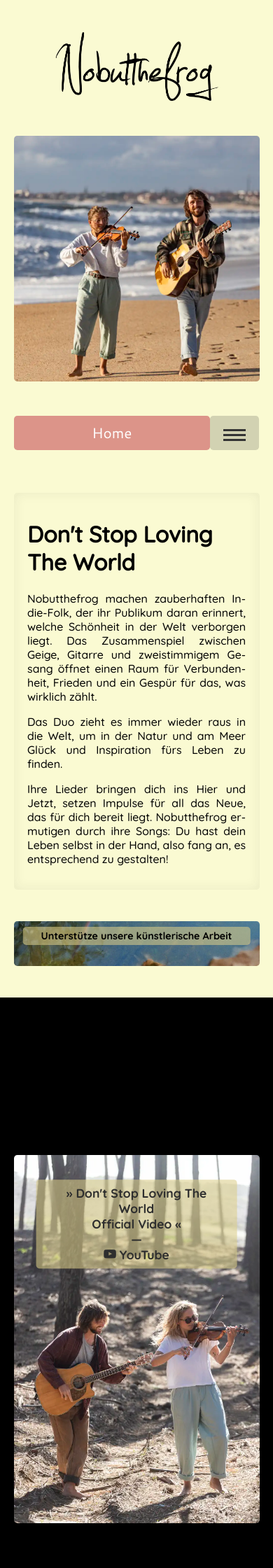
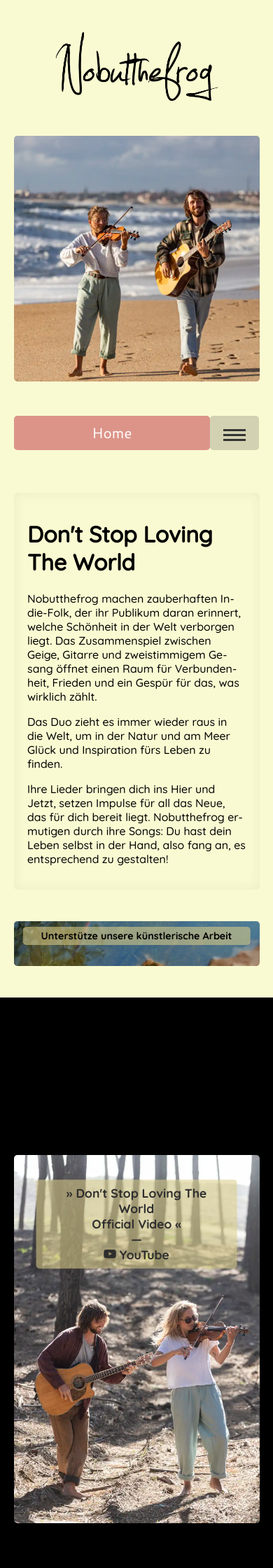
Before and after one commit to chrisongthb/nobutthefrog-com, a Jekyll site: the page built from source/index.md, in a window 390 px wide. Shown: the top 2240 px of the page at 70% size. Built offline with Jekyll 4.4.1, drawn with Linux system fonts in a browser that asks for light colours.

Commit message:
Fix some issues on small screens

```diff
--- a/source/assets/style/main.css
+++ b/source/assets/style/main.css
@@ -182,6 +182,11 @@
 #main-content-box p {
   hyphens: auto;
   text-align: justify;
+}
+
+/* avoid hyphens for mail addresses */
+#main-content-box a {
+  hyphens: none;
 }
 
 #main-content-box a {
@@ -500,6 +505,11 @@
   #main-content-box figure {
     margin-inline: 0px;
   }
+
+  /* avoid long spaces between words on small screens */
+  #main-content-box p {
+    text-align: left;
+  }
 }
 
 
```
